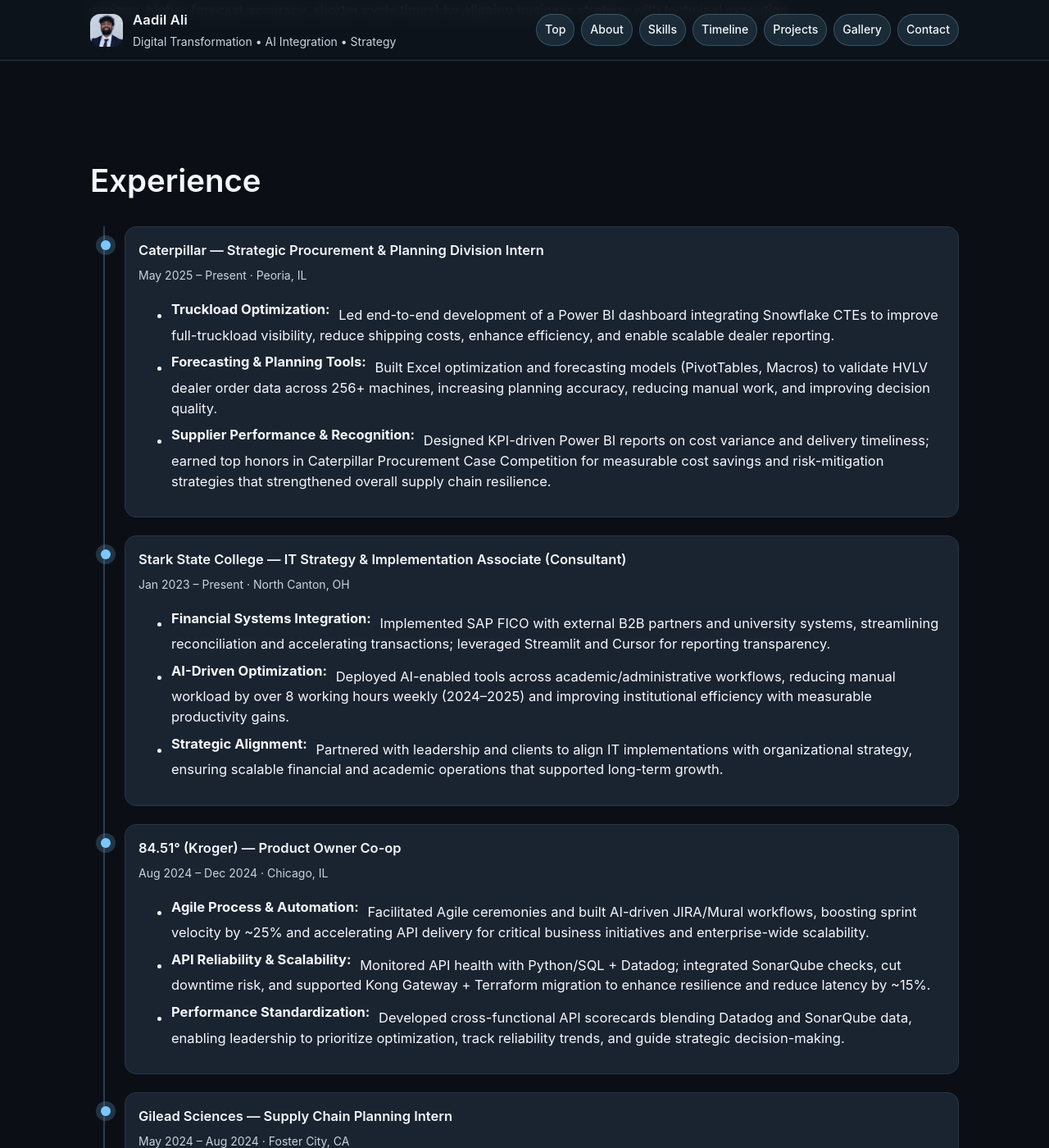
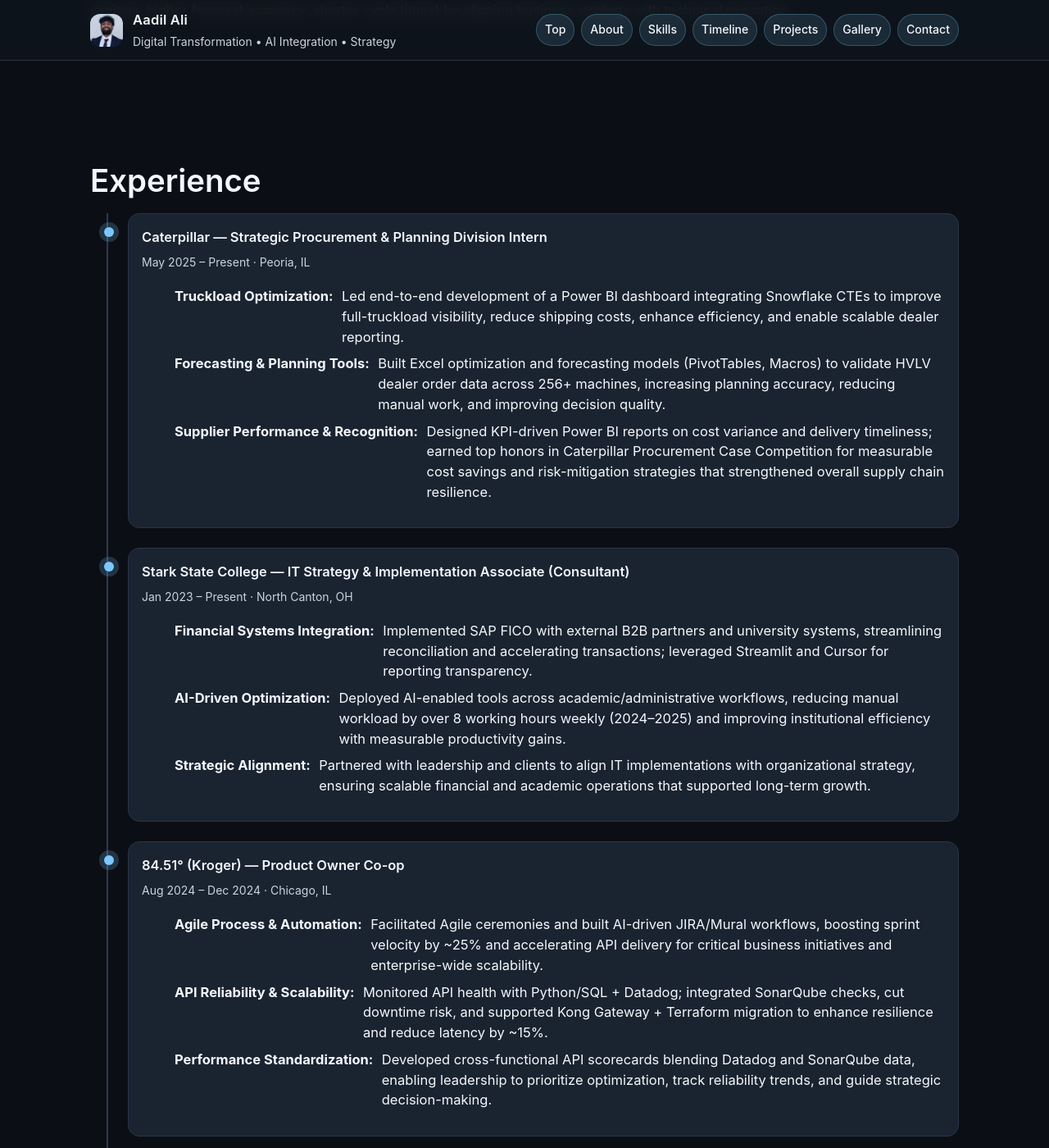
Before and after one commit to aaadil777/aaadil777.github.io, a Jekyll site: the page built from index.md, in a window 1280 px wide and 1400 px high, scrolled down 791 px. Shown: the whole window at 82% size. Built offline with Jekyll 4.4.1, drawn with Linux system fonts in a browser that asks for light colours.

Commit message:
Fixed content alignment.

```diff
--- a/assets/main.css
+++ b/assets/main.css
@@ -77,56 +77,82 @@
   background:#1a2330; border:1px solid var(--line); color:var(--muted); font-weight:400;
 }
 
-/* ===== Skills cards (kept – the second/clean section only) ===== */
+/* ===== Skills cards (single, clean section) ===== */
 .skills-grid{ display:grid; gap:14px; grid-template-columns:repeat(2,minmax(0,1fr)); }
 .card{
   background:linear-gradient(180deg,#151c27,#0f141c);
   border:1px solid var(--line); border-radius:16px; padding:16px;
 }
 .card h3{ margin:0 0 6px; font-weight:600; color:var(--text); }
+#skills .card p{ margin:4px 0 10px; }
 
 /* ===== Timeline ===== */
-.timeline{ position:relative; margin-left:6px; }
+.timeline{
+  display:flex;
+  flex-direction:column;
+  gap:24px;                 /* equal vertical spacing for nodes */
+  position:relative;
+  margin-left:10px;
+}
 .timeline::before{
-  content:""; position:absolute; left:10px; top:0; bottom:0; width:2px; background:#2c3b52;
+  content:"";
+  position:absolute;
+  left:10px; top:0; bottom:0;
+  width:2px; background:#2c3b52;
 }
 .node{
-  position:relative; margin:22px 0 22px 36px; padding:14px 16px; border-radius:14px;
-  background:#1a2330; border:1px solid var(--line);
+  position:relative;
+  margin-left:36px;         /* clear the vertical line */
+  padding:14px 16px;
+  border-radius:14px;
+  background:#1a2330;
+  border:1px solid var(--line);
 }
 .node::before{
-  content:""; position:absolute; left:-30px; top:16px; width:12px; height:12px; border-radius:50%;
+  content:"";
+  position:absolute;
+  left:-30px; top:16px;
+  width:12px; height:12px; border-radius:50%;
   background:var(--accent); box-shadow:0 0 0 6px rgb(124 199 255 / 20%);
 }
 .node .title{ font-weight:600; margin:0 0 4px; color:var(--text); }
 .meta{ color:var(--muted); font-size:14px; margin-bottom:6px; }
 
-/* === Typed bullets (typewriter label + fade-in rest) ====================== */
-.typed-bullets .bullet{ position:relative; margin:.5rem 0; line-height:1.5; }
+/* === Typed bullets – perfect alignment + caret only while typing === */
+.typed-bullets .bullet{
+  display:flex;                 /* align label + rest on one row */
+  align-items:flex-start;
+  margin:.5rem 0;
+  line-height:1.55;
+}
 .typed-bullets .bullet .bullet-label{
-  font-weight:700; white-space:nowrap; overflow:hidden; display:inline-block;
-  border-right:0 !important; padding-inline-end:2px;
+  font-weight:700;
+  white-space:nowrap;
+  overflow:hidden;
+  display:inline-block;
+  flex-shrink:0;                /* label width won't collapse */
+  margin-right:.4rem;
+  border-right: none;           /* no caret by default */
 }
 .typed-bullets .bullet .bullet-label.typing{
-  border-right:2px solid var(--accent, #7dd3fc) !important;
+  border-right:2px solid var(--accent);
   animation: bullet-caret-blink 1s steps(1, end) infinite;
 }
-.typed-bullets .bullet .bullet-rest{ opacity:0; transition:opacity .35s ease .05s; margin-left:.25rem; }
-@keyframes bullet-caret-blink{0%,100%{border-right-color:transparent}50%{border-right-color:var(--accent,#7dd3fc)}}
-@media (prefers-reduced-motion: reduce){ .typed-bullets .bullet .bullet-label.typing{ animation:none; } }
-
-
-/* Blink keyframes */
-@keyframes bullet-caret-blink {
-  0%, 100%   { border-right-color: transparent; }
-  50%        { border-right-color: var(--accent, #7dd3fc); }
+.typed-bullets .bullet .bullet-rest{
+  flex:1;                       /* keeps all bodies vertically aligned */
+  opacity:0;
+  transition:opacity .35s ease .05s;
 }
 
-/* Respect user motion preferences */
-@media (prefers-reduced-motion: reduce) {
-  .typed-bullets .bullet .bullet-label.typing{
-    animation: none;
-  }
+/* Caret blink */
+@keyframes bullet-caret-blink{
+  0%,100%{ border-right-color:transparent; }
+  50%    { border-right-color:var(--accent); }
+}
+
+/* Reduced motion */
+@media (prefers-reduced-motion: reduce){
+  .typed-bullets .bullet .bullet-label.typing{ animation:none; }
 }
 
 /* ===== Projects ===== */
@@ -210,9 +236,6 @@
 }
 .btn-ghost:hover{ background:#16202c; }
 
-/* Fine-tuning */
-#skills .card p{ margin:4px 0 10px; }
-
 /* Responsive */
 @media (max-width: 900px){
   .skills-grid, .proj-grid, .gallery{ grid-template-columns:1fr; }
```
